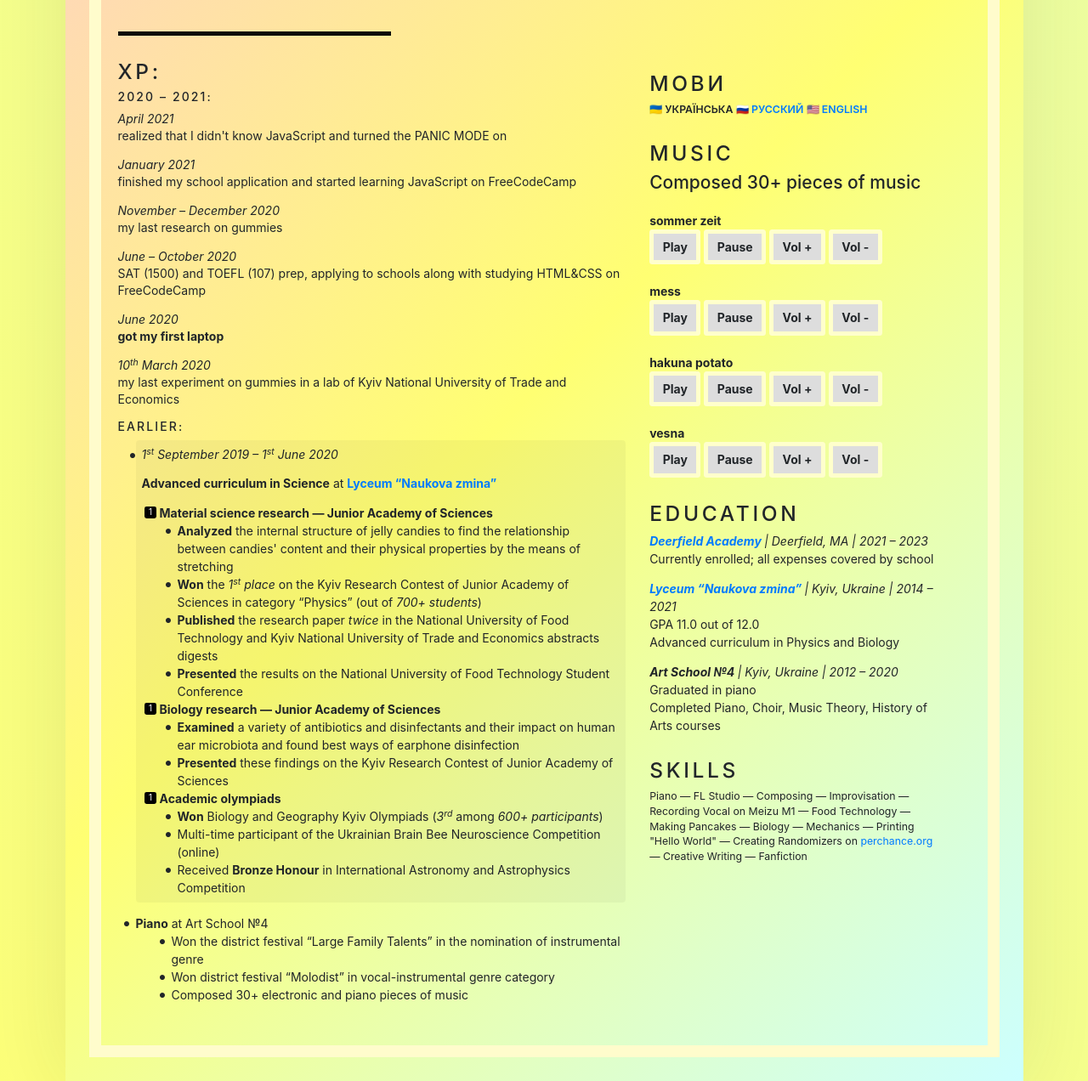
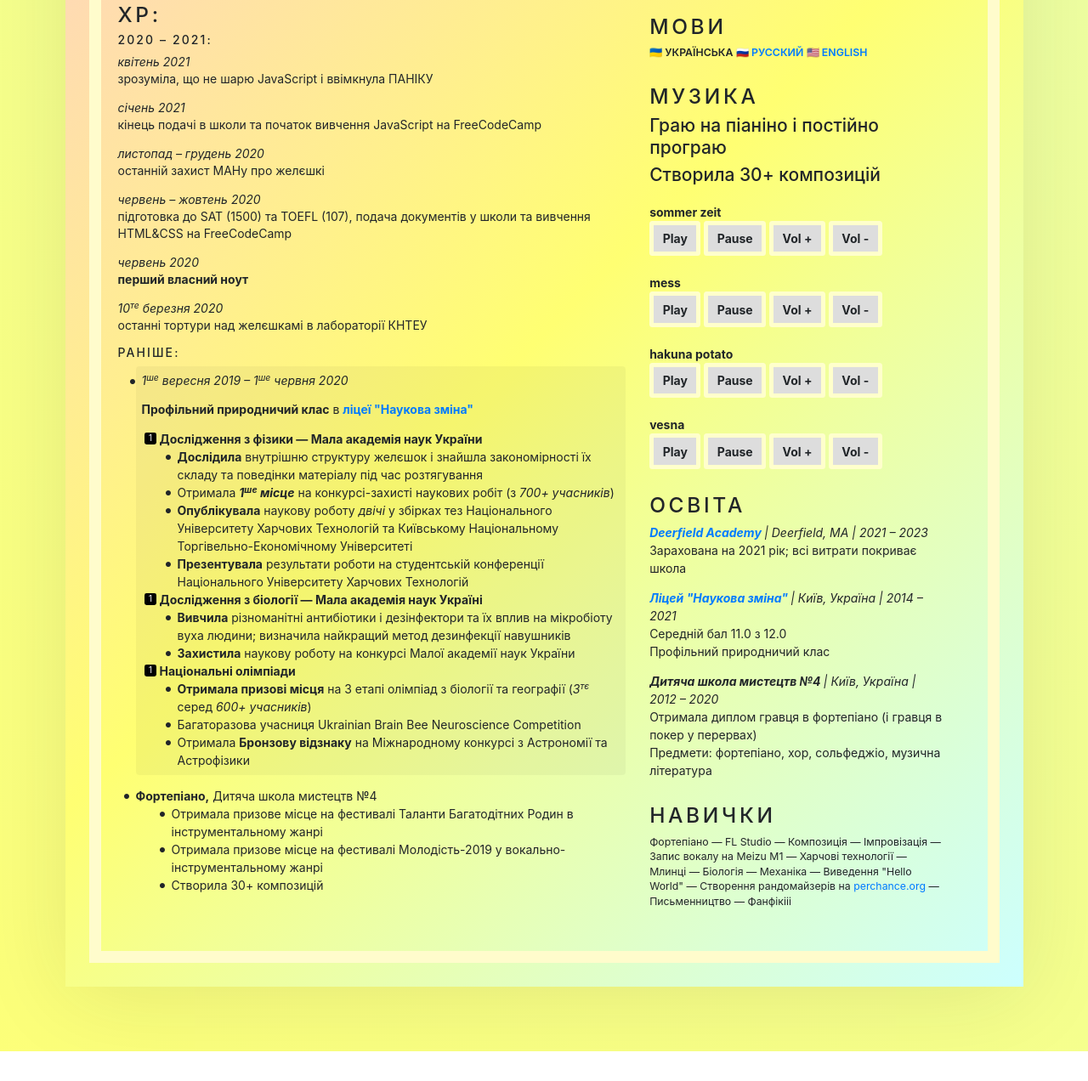
Before and after one commit to kallisto-q/homepage, a plain HTML site: page uk-ua/index.html in a window 1280 px wide. Shown: the part 457-1729 px from the top of the page at 85% size. After the commit the page ends 1694 px from the top, so only its background shows below. Drawn offline with nearby package versions, Linux system fonts and the light colour scheme.

Commit message:
finished ukr pereklad

```diff
--- a/uk-ua/index.html
+++ b/uk-ua/index.html
@@ -69,8 +69,8 @@ main {
             <div class="thirteen wide column">
               <div class="stackable grid">
                 <div class="sixteen wide column">
-                  <h1 class="name">alisa stepchuk</h1>
-                  <div class="job">student</div>
+                  <h1 class="name">аліска степчук</h1>
+                  <div class="job">студентка</div>
                   <ul class="contacts">
                     <li>
                       <a href="mailto:stepchuk.alisa@gmail.com" rel="author" class="mail">
@@ -107,11 +107,9 @@ main {
                   <div class="divider"></div>
                 </div>
                 <div class="sixteen wide column">
-                  <h2>Résumé</h2>
-                <p>Hey there! I'm 17 years old food technologist, musician, part of <a
-                    href="https://ugs.foundation">Ukraine Global Scholars</a> family, and incoming student of <a
-                    href="https://deerfield.edu">Deerfield Academy</a>, where I received full financial aid. I want to
-                  aquire web development skills and establish an online literary magazine.</p>
+                  <a href='https://slovotvir.org.ua/words/reziume'><h2>Самохвал</h2></a>
+                <p>Дороу! Я — 17-річна дослідниця харчових продуктів, музикантка, частина родини <a href="https://ugs.foundation">Ukraine Global Scholars</a> та майбутня студентка в
+                    <a href="https://deerfield.edu">Deerfield Academy</a>, яка покриває мені всю вартість навчання. Я хочу стати веб-розробницею і заснувати власне літературне онлайн-видання.</p>
                 </div>
               </div>
             </div>
@@ -127,30 +125,30 @@ main {
                 <h6>2020 &ndash; 2021:</h6>
                 <ul class="timeline">
                   <li>
-                    <p><em>April 2021</em></p>
-                    <p>realized that I didn't know JavaScript and turned the PANIC MODE on</p>
+                    <p><em>квітень 2021</em></p>
+                    <p>зрозуміла, що не шарю JavaScript і ввімкнула ПАНІКУ</p>
                   </li>
                   <li>
-                    <p><em>January 2021</em></p>
-                    <p>finished my school application and started learning JavaScript on FreeCodeCamp</p>
+                    <p><em>січень 2021</em></p>
+                    <p>кінець подачі в школи та початок вивчення JavaScript на FreeCodeCamp</p>
                   </li>
                   <li>
                   <li>
-                    <p><em>November &ndash; December 2020</em></p>
-                    <p>my last research on gummies</p>
+                    <p><em>листопад &ndash; грудень 2020</em></p>
+                    <p>останній захист МАНу про желєшкі</p>
                   </li>
                   <li>
-                    <p><em>June &ndash; October 2020</em></p>
-                    <p>SAT (1500) and TOEFL (107) prep, applying to schools along with studying HTML&CSS
-                      on FreeCodeCamp</p>
+                    <p><em>червень &ndash; жовтень 2020</em></p>
+                    <p>підготовка до SAT (1500) та TOEFL (107), подача документів у школи та вивчення HTML&CSS
+                      на FreeCodeCamp</p>
                   </li>
                   <li>
-                    <p><em>June 2020</em></p>
-                    <p><strong>got my first laptop</strong></p>
+                    <p><em>червень 2020</em></p>
+                    <p><strong>перший власний ноут</strong></p>
                   </li>
                   <li>
-                    <p><em>10<sup>th</sup> March 2020</em></p>
-                    <p>my last experiment on gummies in a lab of Kyiv National University of Trade and Economics</p>
+                    <p><em>10<sup>те</sup> березня 2020</em></p>
+                    <p>останні тортури над желєшкамі в лабораторії КНТЕУ</p>
                   </li>
                   <li>
 
@@ -159,25 +157,20 @@ main {
 
                   </li>
                 </ul>
-                <h6>Earlier:</h6>
+                <h6>Раніше:</h6>
                 <ul>
                   <li class="highlighted">
-                    <p><em>1<sup>st</sup> September 2019 – 1<sup>st</sup> June 2020</em></p>
-                    <p><strong>Advanced curriculum in Science</strong> at <a
-                        href="https://new.naukova-zmina.org.ua"><strong>Lyceum “Naukova zmina” </strong></a></p>
+                    <p><em>1<sup>ше</sup> вересня 2019 – 1<sup>ше</sup> червня 2020</em></p>
+                    <p><strong>Профільний природничий клас</strong> в <a
+                        href="https://new.naukova-zmina.org.ua"><strong>ліцеї "Наукова зміна" </strong></a></p>
                     <ol class="inverted">
                       <li>
-                        <strong>Material science research — Junior Academy of Sciences</strong>
+                        <strong>Дослідження з фізики — Мала академія наук України</strong>
                         <ul>
-                          <li><strong>Analyzed</strong> the internal structure of jelly candies to find the relationship
-                            between candies' content and their physical properties by the means of stretching</li>
-                          <li><strong>Won</strong> the <em>1<sup>st</sup> place</em> on the Kyiv Research Contest of
-                            Junior Academy of Sciences in category “Physics” (out of <em>700+ students</em>)</li>
-                          <li><strong>Published</strong> the research paper <em>twice</em> in the National University of
-                            Food Technology and Kyiv National University of Trade and Economics abstracts digests</li>
-                          <li><strong>Presented</strong> the results on the National University of Food Technology
-                            Student
-                            Conference</li>
+                          <li><strong>Дослідила</strong> внутрішню структуру желєшок і знайшла закономірності їх складу та поведінки матеріалу під час розтягування</li>
+                          <li>Отримала <strong><em>1<sup>ше</sup> місце</em></strong> на конкурсі-захисті наукових робіт (з <em>700+ учасників</em>)</li>
+                          <li><strong>Опублікувала</strong> наукову роботу <em>двічі</em> у збірках тез Національного Університету Харчових Технологій та Київському Національному Торгівельно-Економічному Університеті</li>
+                          <li><strong>Презентувала</strong> результати роботи на студентській конференції Національного Університету Харчових Технологій</li>
 
 
                         </ul>
@@ -185,25 +178,21 @@ main {
                     </ol>
                     <ol class="inverted">
                       <li>
-                        <strong>Biology research — Junior Academy of Sciences</strong>
+                        <strong>Дослідження з біології — Мала академія наук Україні</strong>
                         <ul>
-                          <li><strong>Examined</strong> a variety of antibiotics and disinfectants and their impact on
-                            human ear microbiota and found best ways of earphone disinfection </li>
-                          <li><strong>Presented</strong> these findings on the Kyiv Research Contest of Junior Academy
-                            of
-                            Sciences</li>
+                          <li><strong>Вивчила</strong> різноманітні антибіотики і дезінфектори та їх вплив на мікробіоту вуха людини; визначила найкращий метод дезинфекції навушників</li>
+                          <li><strong>Захистила</strong> наукову роботу на конкурсі Малої академії наук України</li>
                         </ul>
                       </li>
                     </ol>
                     <ol class="inverted">
                       <li>
-                        <strong>Academic olympiads</strong>
+                        <strong>Національні олімпіади</strong>
                         <ul>
-                          <li><strong>Won</strong> Biology and Geography Kyiv Olympiads (<em>3<sup>rd</sup></em> among
-                            <em>600+ participants</em>)</li>
-                          <li>Multi-time participant of the Ukrainian Brain Bee Neuroscience Competition (online)</li>
-                          <li>Received <strong>Bronze Honour</strong> in International Astronomy and Astrophysics
-                            Competition</li>
+                          <li><strong>Отримала призові місця</strong> на 3 етапі олімпіад з біології та географії (<em>3<sup>тє</sup></em> серед
+                            <em>600+ учасників</em>)</li>
+                          <li>Багаторазова учасниця Ukrainian Brain Bee Neuroscience Competition</li>
+                          <li>Отримала <strong>Бронзову відзнаку</strong> на Міжнародному конкурсі з Астрономії та Астрофізики</li>
                         </ul>
                       </li>
                     </ol>
@@ -212,13 +201,13 @@ main {
                 </ul>
                 <ul>
                   <li>
-                    <strong>Piano</strong> at Art School №4
+                    <strong>Фортепіано,</strong> Дитяча школа мистецтв №4
                     <ol class="inverted">
                       <ul>
-                        <li>Won the district festival “Large Family Talents” in the nomination of instrumental genre
+                        <li>Отримала призове місце на фестивалі Таланти Багатодітних Родин в інструментальному жанрі
                         </li>
-                        <li>Won district festival “Molodist” in vocal-instrumental genre category</li>
-                        <li>Composed 30+ electronic and piano pieces of music</li>
+                        <li>Отримала призове місце на фестивалі Молодість-2019 у вокально-інструментальному жанрі</li>
+                        <li>Створила 30+ композицій</li>
 
 
                       </ul>
@@ -239,9 +228,10 @@ main {
                     </p>
                 </section>
               <section>
-                <h3>Music</h3>
+                <h3>Музика</h3>
                 <div>
-                  <h4>Composed 30+ pieces of music</h4>
+                  <h4>Граю на піаніно і постійно програю</h4>
+                  <h4>Створила 30+ композицій</h4>
                 </div><br>
                 <strong>sommer zeit</strong>
                 <audio id="player-1" src="../files/sommerzeit.mp3" type="audio/mpeg"></audio>
@@ -289,44 +279,38 @@ main {
                 </div>
               </section>
               <section>
-                <h3>Education</h3>
+                <h3>Освіта</h3>
                 <ul class="timeline">
                   <li>
                     <div><em><a href="https://deerfield.edu"><strong>Deerfield Academy </strong></a>| Deerfield, MA |
                         2021 &ndash; 2023</em></div>
-                    <div>Currently enrolled; all expenses covered by school</div>
+                    <div>Зарахована на 2021 рік; всі витрати покриває школа</div>
                   </li>
                   <li>
-                    <div><em><a href="https://new.naukova-zmina.org.ua"><strong>Lyceum “Naukova zmina” </strong></a>|
-                        Kyiv, Ukraine | 2014 &ndash; 2021</em></div>
+                    <div><em><a href="https://new.naukova-zmina.org.ua"><strong>Ліцей "Наукова зміна" </strong></a>|
+                        Київ, Україна | 2014 &ndash; 2021</em></div>
                     <div>
-                      GPA 11.0 out of 12.0<br>
-                      Advanced curriculum in Physics and Biology
+                      Середній бал 11.0 з 12.0<br>
+                      Профільний природничий клас
                     </div>
                   </li>
                   <li>
-                    <div><em><strong>Art School №4 </strong>| Kyiv, Ukraine | 2012 &ndash; 2020</em></div>
+                    <div><em><strong>Дитяча школа мистецтв №4 </strong>| Київ, Україна | 2012 &ndash; 2020</em></div>
                     <div>
-                      Graduated in piano<br>
-                      Completed Piano, Choir, Music Theory, History of Arts courses
+                      Отримала диплом гравця в фортепіано (і гравця в покер у перервах)<br>
+                      Предмети: фортепіано, хор, сольфеджіо, музична література
                     </div>
                   </li>
                 </ul>
               </section>
               <section>
-                <h3>Skills</h3>
+                <h3>Навички</h3>
 
-                <p class="tags small">Piano — FL Studio — Composing — Improvisation — Recording Vocal on Meizu M1 —
-                  Food
-                  Technology — Making Pancakes — Biology — Mechanics — Printing "Hello World" — Creating Randomizers
-                  on
-                  <a href="https://perchance.org">perchance.org</a> — Creative Writing — Fanfiction
+                <p class="tags small">Фортепіано — FL Studio — Композиція — Імпровізація — Запис вокалу на Meizu M1 —
+                  Харчові технології — Млинці — Біологія — Механіка — Виведення "Hello World" — Створення рандомайзерів на
+                  <a href="https://perchance.org">perchance.org</a> — Письменництво — Фанфікііі
                 </p>
               </section>
-              <!-- Dislikes -->
-              <!-- Wants -->
-              <!-- Education -->
-              <!-- Articles -->
             </div>
           </div>
         </div>
```
